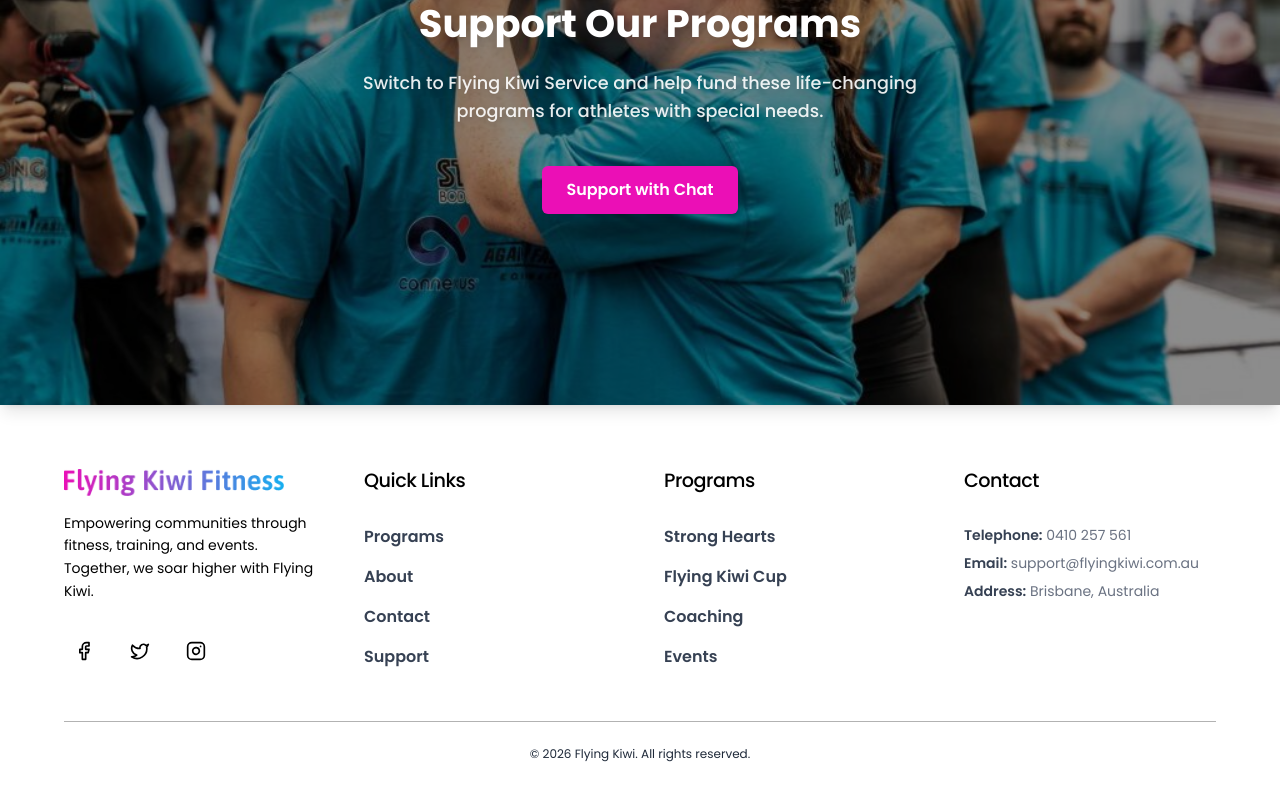
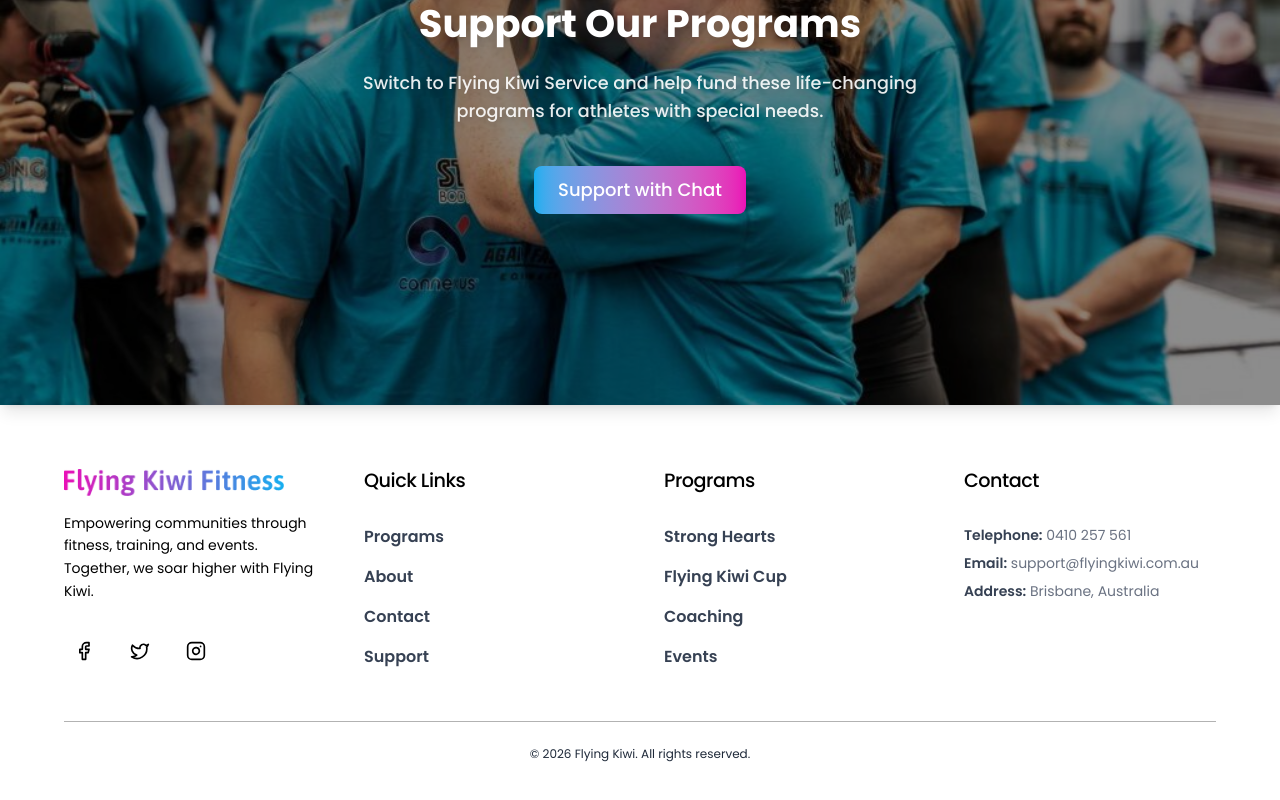
Before and after one commit to macworldgithub/flying-kiwi, a Next.js app: page /Program in a window 1280 px wide. Shown: the part 2689-3489 px from the top of the page. Built offline with nearby package versions, Linux system fonts and the light colour scheme.

Commit message:
ui fixes

```diff
--- a/src/components/AppComponents/Features.tsx
+++ b/src/components/AppComponents/Features.tsx
@@ -27,7 +27,7 @@ export default function Features() {
               variant="gradient"
               size="lg"
             >
-              Get your e-SIM
+              Get your E-sim
             </Button>
           </div>
 
--- a/src/components/AppComponents/ProgramBanner2.tsx
+++ b/src/components/AppComponents/ProgramBanner2.tsx
@@ -24,18 +24,9 @@ const SupportBanner2 = () => {
       >
         {/* ✅ Buttons Section */}
         <div className="flex flex-col sm:flex-row gap-4 mt-6 justify-center">
-          {/* <Button variant="gradient" size="lg" onClick={handleSwitchToEsim}>
-            Switch to E-sim Now
-          </Button> */}
-
-          <button
-            // onClick={() => alert("Support with Chat clicked!")}
-            className="px-6 py-3 rounded-md text-white font-semibold shadow-md hover:opacity-90 transition-all duration-200"
-            style={{ backgroundColor: "#EB0FB6" }}
-            onClick={handleSwitchToEsim}
-          >
-            Support with Chat
-          </button>
+          <Button variant="gradient" size="lg" onClick={handleSwitchToEsim}>
+             Support with Chat
+          </Button>
         </div>
       </Banner>
     </div>
--- a/src/components/AppComponents/SupportBanner2.tsx
+++ b/src/components/AppComponents/SupportBanner2.tsx
@@ -26,7 +26,7 @@ const SupportBanner2 = () => {
           </Button> */}
 
           <Button
-            variant="outline"
+            variant="gradient"
             size="lg"
             onClick={handleSwitchToEsim}
           >
```
